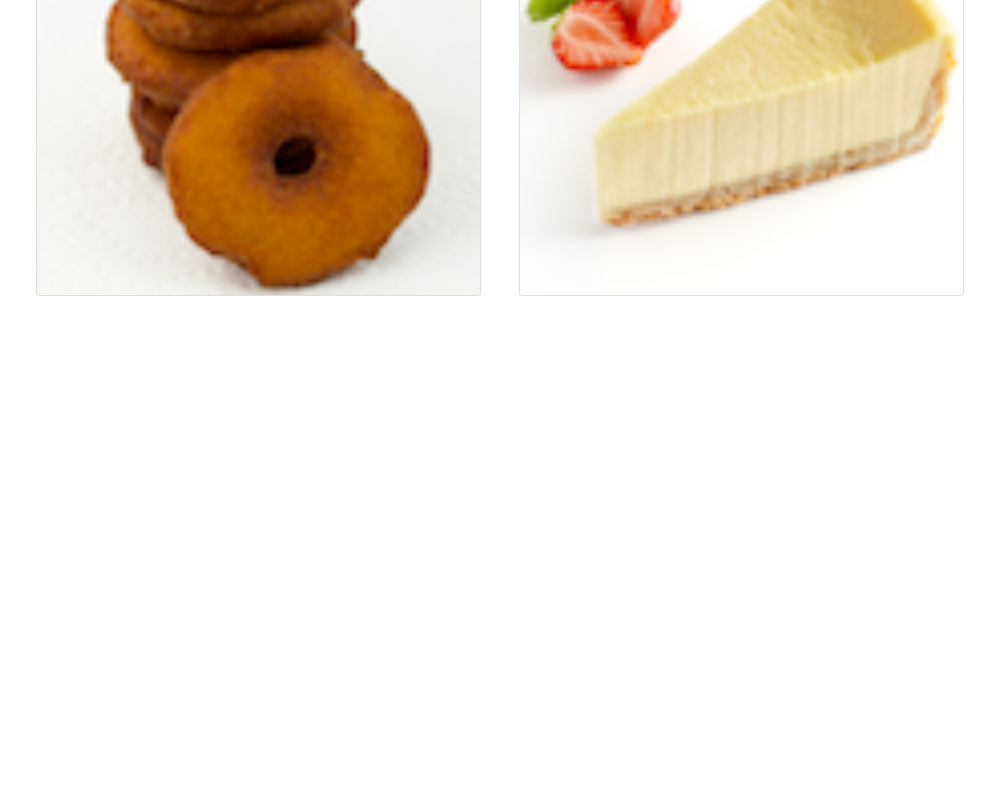
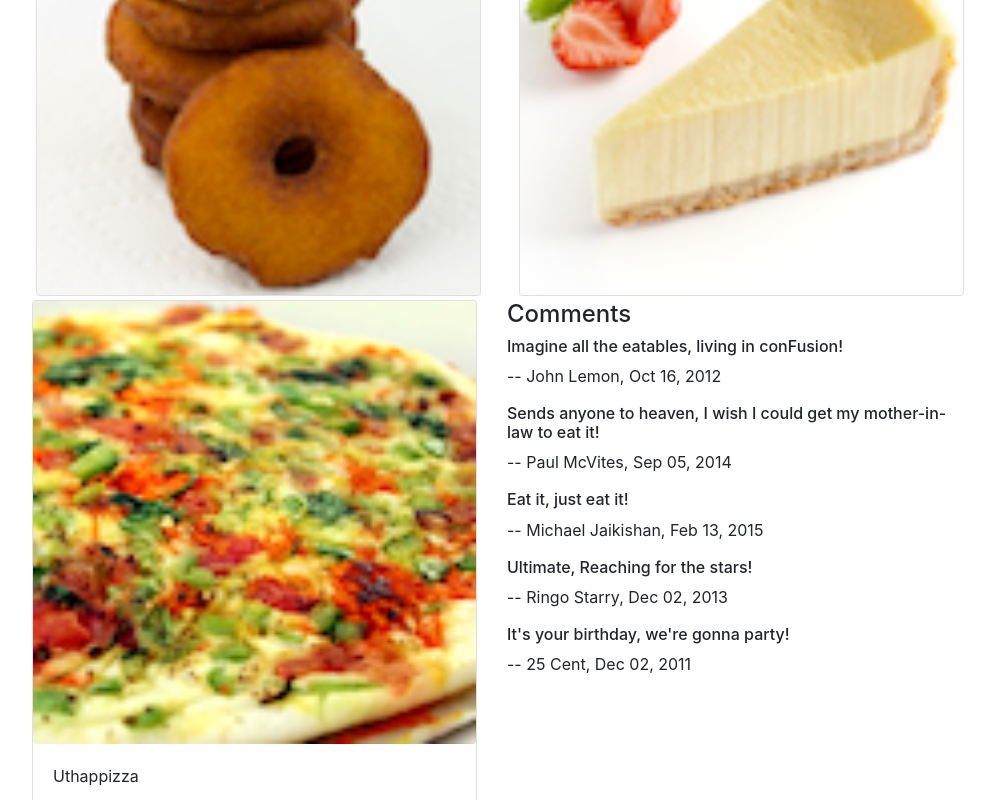
Before and after one commit to paramjeetdhiman/confusion-app, a React (Create React App) app: page / in a window 1280 px wide. Shown: the part 662-1462 px from the top of the page, without its empty margins (53-1048 px from the left). Before the commit the page ends 962 px from the top, so only its background shows below. Built offline with nearby package versions, Linux system fonts and the light colour scheme.

Commit message:
Presentational and Container Components

```diff
--- a/src/App.js
+++ b/src/App.js
@@ -1,23 +1,11 @@
-import React, { useState } from 'react';
-
-import { Navbar, NavbarBrand } from 'reactstrap';
-import Menu from './components/MenuComponent';
-import { DISHES } from './shared/dishes';
-
-import './App.css';
+import React from 'react';
+import Main from './components/MainComponent';
 
 function App() {
-  const [dishes, setDishes] = useState(DISHES);
-
   return (
-    <div className="App">
-      <Navbar dark color="primary">
-        <div className="container">
-          <NavbarBrand href="/">Ristornate Con Fusion</NavbarBrand>
-        </div>
-      </Navbar>
-      <Menu dishes={dishes} />
-    </div>
+    <>
+      <Main />
+    </>
   );
 }
 
--- /dev/null
+++ b/src/components/DishDetailComponent.js
@@ -0,0 +1,41 @@
+import React from 'react';
+import { Card, CardImg, CardBody, CardText, CardTitle } from 'reactstrap';
+
+const DishDetailedComponent = ({ dish }) => {
+  const comments = dish.comments.map((item) => item);
+
+  console.log(comments);
+  return (
+    <div className="container">
+      <div className="row">
+        <div className="col-md-5">
+          <Card>
+            <CardImg width="100%" src={dish.image} alt={dish.name} />
+            <CardBody>
+              <CardTitle>{dish.name}</CardTitle>
+              <CardText>{dish.description}</CardText>
+            </CardBody>
+          </Card>
+        </div>
+        <div className="col-md-5">
+          <h4>Comments</h4>
+
+          {comments.map((item) => (
+            <div key={item.id}>
+              <h6>{item.comment}</h6>
+              <p className="display-5">{`-- ${
+                item.author
+              }, ${new Intl.DateTimeFormat('en-US', {
+                year: 'numeric',
+                month: 'short',
+                day: '2-digit',
+              }).format(Date.parse(item.date))}`}</p>
+            </div>
+          ))}
+        </div>
+      </div>
+    </div>
+  );
+};
+
+export default DishDetailedComponent;
--- /dev/null
+++ b/src/components/MainComponent.js
@@ -0,0 +1,31 @@
+import React, { useState } from 'react';
+import { Navbar, NavbarBrand } from 'reactstrap';
+import Menu from './MenuComponent';
+import DishDetailComponent from './DishDetailComponent';
+import { DISHES } from '../shared/dishes';
+
+const Main = () => {
+  const [dishes, _] = useState(DISHES);
+  const [selectedDish, setSelectedDish] = useState(0);
+
+  const onDishSelect = (dishId) => {
+    setSelectedDish(dishId);
+  };
+
+  console.log(selectedDish);
+  return (
+    <div className="App">
+      <Navbar dark color="primary">
+        <div className="container">
+          <NavbarBrand href="/">Ristornate Con Fusion</NavbarBrand>
+        </div>
+      </Navbar>
+      <Menu dishes={dishes} onClick={(dishId) => onDishSelect(dishId)} />
+      <DishDetailComponent
+        dish={dishes.filter((dish) => dish.id === selectedDish)[0]}
+      />
+    </div>
+  );
+};
+
+export default Main;
--- a/src/components/MenuComponent.js
+++ b/src/components/MenuComponent.js
@@ -1,45 +1,12 @@
-import React, { Component, Fragment } from 'react';
-import {
-  Card,
-  CardImg,
-  CardBody,
-  CardText,
-  CardImgOverlay,
-  CardTitle,
-} from 'reactstrap';
+import React, { Component } from 'react';
+import { Card, CardImg, CardImgOverlay, CardTitle } from 'reactstrap';
 
 class MenuComponent extends Component {
-  state = {
-    selectedDish: null,
-  };
-
-  onDishSelect = (dish) => {
-    this.setState({
-      selectedDish: dish,
-    });
-  };
-
-  renderDish(dish) {
-    if (dish != null) {
-      return (
-        <Card>
-          <CardImg width="100%" src={dish.image} alt={dish.name} />
-          <CardBody>
-            <CardTitle>{dish.name}</CardTitle>
-            <CardText>{dish.description}</CardText>
-          </CardBody>
-        </Card>
-      );
-    } else {
-      return <div></div>;
-    }
-  }
-
   render() {
     const menu = this.props.dishes.map((dish, i) => {
       return (
         <div key={dish.id} className="col-12 col-md-5 m-1">
-          <Card onClick={() => this.onDishSelect(dish)}>
+          <Card onClick={() => this.props.onClick(dish.id)}>
             <CardImg width="100%" src={dish.image} alt={dish.name} />
 
             <CardImgOverlay>
@@ -51,12 +18,11 @@ class MenuComponent extends Component {
     });
 
     return (
-      <Fragment>
+      <>
         <div className="container">
           <div className="row">{menu} </div>
         </div>
-        <div className="row">{this.renderDish(this.state.selectedDish)}</div>
-      </Fragment>
+      </>
     );
   }
 }
```
